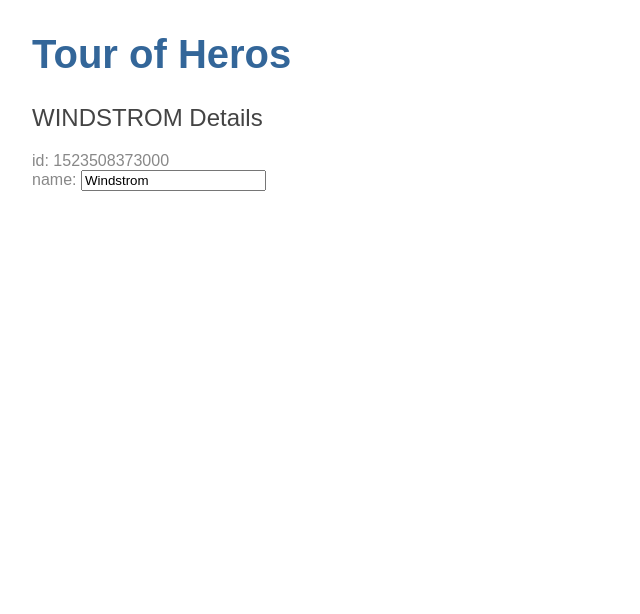
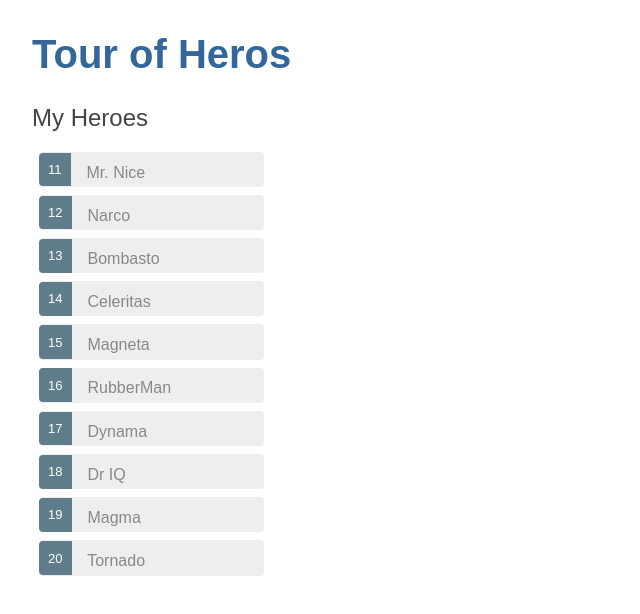
Before and after one commit to fnc314/angular-tour-of-heros-tutorial, an Angular app: page / in a window 1280 px wide. Shown: the top 614 px of the page, without its empty margins (0-640 px from the left). Built offline with nearby package versions, Linux system fonts and the light colour scheme.

Commit message:
on step 5

```diff
--- a/src/app/app.module.ts
+++ b/src/app/app.module.ts
@@ -5,12 +5,14 @@
 
 import { AppComponent } from './app.component';
 import { HerosComponent } from './heros/heros.component';
+import { HeroDetailComponent } from './hero-detail/hero-detail.component';
 
 
 @NgModule({
   declarations: [
     AppComponent,
-    HerosComponent
+    HerosComponent,
+    HeroDetailComponent
   ],
   imports: [
     BrowserModule,
--- /dev/null
+++ b/src/app/hero-detail/hero-detail.component.html
@@ -0,0 +1,3 @@
+<p>
+  hero-detail works!
+</p>
--- /dev/null
+++ b/src/app/hero-detail/hero-detail.component.ts
@@ -0,0 +1,15 @@
+import { Component, OnInit } from '@angular/core';
+
+@Component({
+  selector: 'app-hero-detail',
+  templateUrl: './hero-detail.component.html',
+  styleUrls: ['./hero-detail.component.css']
+})
+export class HeroDetailComponent implements OnInit {
+
+  constructor() { }
+
+  ngOnInit() {
+  }
+
+}
--- a/src/app/heros/heros.component.css
+++ b/src/app/heros/heros.component.css
@@ -0,0 +1,48 @@
+/* HeroesComponent's private CSS styles */
+.selected {
+  background-color: #CFD8DC !important;
+  color: white;
+}
+.heroes {
+  margin: 0 0 2em 0;
+  list-style-type: none;
+  padding: 0;
+  width: 15em;
+}
+.heroes li {
+  cursor: pointer;
+  position: relative;
+  left: 0;
+  background-color: #EEE;
+  margin: .5em;
+  padding: .3em 0;
+  height: 1.6em;
+  border-radius: 4px;
+}
+.heroes li.selected:hover {
+  background-color: #BBD8DC !important;
+  color: white;
+}
+.heroes li:hover {
+  color: #607D8B;
+  background-color: #DDD;
+  left: .1em;
+}
+.heroes .text {
+  position: relative;
+  top: -3px;
+}
+.heroes .badge {
+  display: inline-block;
+  font-size: small;
+  color: white;
+  padding: 0.8em 0.7em 0 0.7em;
+  background-color: #607D8B;
+  line-height: 1em;
+  position: relative;
+  left: -1px;
+  top: -4px;
+  height: 1.8em;
+  margin-right: .8em;
+  border-radius: 4px 0 0 4px;
+}
--- a/src/app/heros/heros.component.html
+++ b/src/app/heros/heros.component.html
@@ -1,9 +1,20 @@
-<h2>{{ hero.name | uppercase }} Details</h2>
-<div>
-  <span>id: </span>{{hero.id}}
+<h2>My Heroes</h2>
+<ul class="heroes">
+  <li
+    *ngFor="let hero of heros"
+    [class.selected]="hero === selectedHero"
+    (click)="onSelect(hero)">
+    <span class="badge">{{hero.id}}</span> {{hero.name}}
+  </li>
+</ul>
+
+<div *ngIf="selectedHero">
+  <h2>{{ selectedHero.name | uppercase }} Details</h2>
+  <div>
+    <span>id: </span>{{selectedHero.id}}</div>
+  <div>
+    <label>name:
+      <input [(ngModel)]="selectedHero.name" placeholder="name">
+    </label>
+  </div>
 </div>
-<div>
-  <label>name:
-    <input [(ngModel)]="hero.name" placeholder="name">
-  </label>
-</div>
--- a/src/app/heros/heros.component.ts
+++ b/src/app/heros/heros.component.ts
@@ -2,6 +2,8 @@
 
 // Import Hero Class
 import { Hero } from './../hero';
+import { HEROES } from './../mock-heros';
+
 
 @Component({
   selector: 'app-heros',
@@ -9,17 +11,14 @@
   styleUrls: ['./heros.component.css']
 })
 export class HerosComponent implements OnInit {
-  hero: Hero = {
-    name: 'Windstrom',
-    id: new Date().getTime()
-  };
-  secondHero: Hero = {
-    name: 'BLAH',
-    id: new Date().getTime(),
-    test: () => console.log('this.secondHero')
-  };
+  heros = HEROES;
+  selectedHero: Hero;
   constructor() {
 
+  }
+
+  onSelect(hero: Hero): void {
+    this.selectedHero = hero;
   }
 
   ngOnInit() {
--- /dev/null
+++ b/src/app/mock-heros.ts
@@ -0,0 +1,14 @@
+import { Hero } from './hero';
+
+export const HEROES: Hero[] = [
+  { id: 11, name: 'Mr. Nice' },
+  { id: 12, name: 'Narco' },
+  { id: 13, name: 'Bombasto' },
+  { id: 14, name: 'Celeritas' },
+  { id: 15, name: 'Magneta' },
+  { id: 16, name: 'RubberMan' },
+  { id: 17, name: 'Dynama' },
+  { id: 18, name: 'Dr IQ' },
+  { id: 19, name: 'Magma' },
+  { id: 20, name: 'Tornado' }
+];
```
Also changed, not shown: src/app/hero-detail/hero-detail.component.css (added), 1 other file (tests, documents, lock files or other folders).
